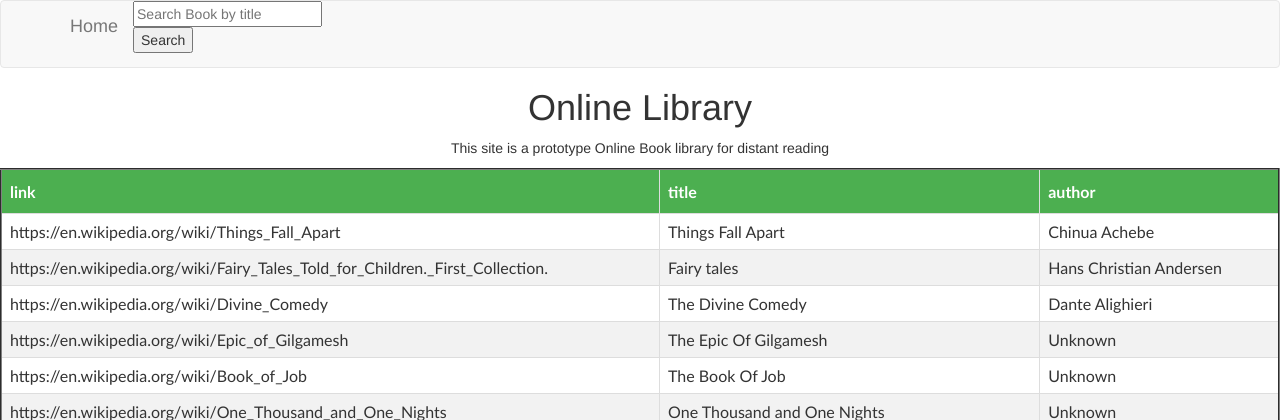
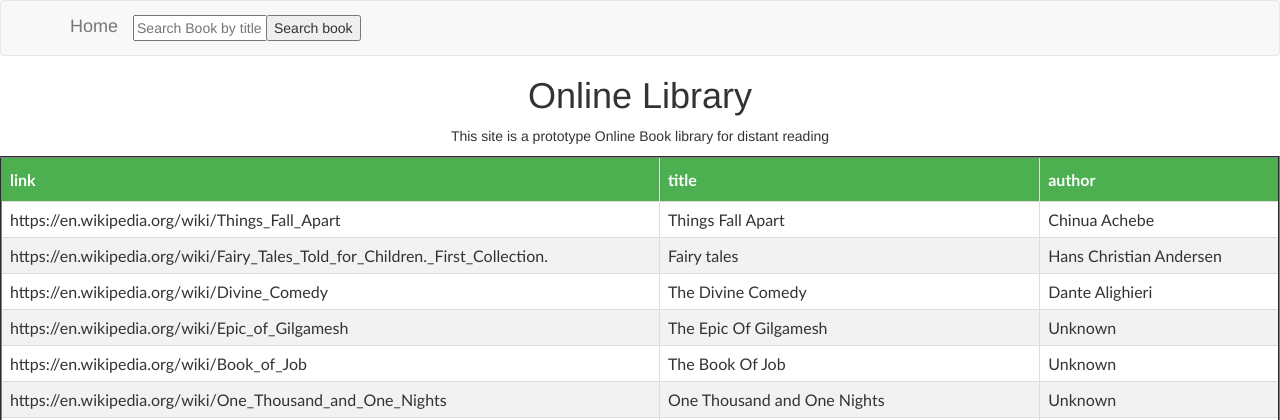
Before and after one commit to someshugar445/Online_books_library_flaskapp, a Flask app: page / in a window 1280 px wide. Shown: the top 420 px of the page. Run offline with Flask 2, Linux system fonts and the light colour scheme; some libraries are stand-ins or nearby versions.

Commit message:
added forms and modified serach

```diff
--- a/app.py
+++ b/app.py
@@ -1,7 +1,7 @@
-from flask import Flask, flash, redirect, render_template, request, session, abort, jsonify
+from flask import Flask, flash, redirect, render_template, request, session, abort, jsonify, url_for
 from flask_debugtoolbar import DebugToolbarExtension
 from flask_bootstrap import Bootstrap
-
+from forms import BookSearchForm
 import json
 
 bootstrap = Bootstrap()
@@ -33,7 +33,7 @@ def index():
 
 @app.route('/', methods=['POST'])
 def search_books():
-    if request.form['submit_button'] == 'search_book':
+    if request.form['submit_button'] == 'Search book':
         title = request.form['book']
         books_dict = {'link': str,
                       'title': str,
@@ -44,7 +44,7 @@ def search_books():
         results = []
         book_found = False
         for book in books:
-            if book['title'] in title:
+            if title in book['title']:
                 results.append(book)
                 book_found = True
         if book_found:
@@ -54,6 +54,15 @@ def search_books():
             return render_template('home.html', records=books, colnames=columnNames)
 
 
+@app.route('/search', methods=['GET', 'POST'])
+def search():
+    form = BookSearchForm()
+    print(form.search.data)
+    if request.method == 'POST':
+        return redirect((url_for('search', query=form.search.data)))
+    return render_template('home.html', form=form)
+
+
 @app.errorhandler(404)
 def page_not_found(e):
     return render_template('404.html'), 404
--- a/requirements.txt
+++ b/requirements.txt
@@ -1,3 +1,4 @@
+wtforms
 Flask==1.1.2
 Flask-Bootstrap==3.3.7.1
 Flask-DebugToolbar==0.11.0
--- a/templates/base.html
+++ b/templates/base.html
@@ -26,8 +26,14 @@
                 <a class="navbar-brand" href="{{ url_for('index') }}">Home</a>
                 <div id="search">
                 <form method="POST" id="submit_form">
-                <input type="text" name="book" placeholder="Search Book by title">
-                <button  type="submit"  name="submit_button" value="search_book">Search</button>
+<!--                <input type="text" name="book" placeholder="Search Book by title">-->
+<!--                <button  type="submit"  name="submit_button" value="search_book">Search</button>-->
+                    <div style=" padding-top: 1em;">
+                    <input type="submit" name="submit_button" value="Search book" style="float: right" />
+                    <div style="overflow: hidden; padding-right: .5em;">
+                    <input type="text" name="book" placeholder="Search Book by title"/>
+                    </div>
+                    </div>
                 </form>
                 </div>
             </div>
--- a/templates/home.html
+++ b/templates/home.html
@@ -60,8 +60,7 @@
     <footer style="background-color:#4CAF50;color:white">
       <p><b>Contact:</b></p>
         <p>email: someshugar@gmail.com</p>
-      <p><b>References: </b><a href="https://en.wikipedia.org/wiki/Wikipedia"> Wikipedia link</a></p>
-        <p>benoitvallon git hub link<a href="https://github.com/benoitvallon/100-best-books/blob/master/books.json"> Books data</a></p>
+      <p><b>Sources: </b><a href="https://en.wikipedia.org/wiki/Wikipedia"> Wikipedia link</a></p>
     </footer>
 </center>
 {% endblock %}
```
Also changed, not shown: forms.py (added, +9 -0 lines).
